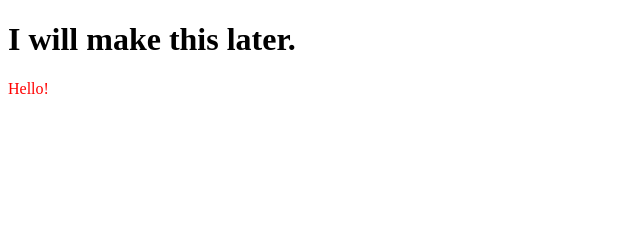
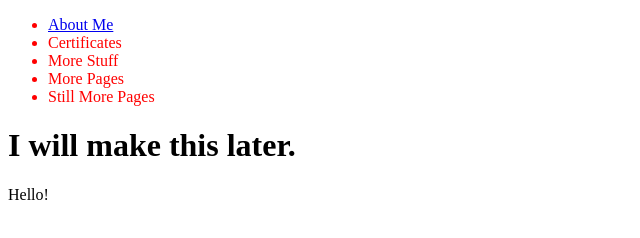
Before and after one commit to LAVineyard/LAVineyard.github.io, a plain HTML site: page index.html in a window 1280 px wide. Shown: the whole page, without its empty margins (0-640 px from the left). Drawn offline with Linux system fonts and the light colour scheme.

Commit message:
Addition of first page
not much changed

```diff
--- a/index.html
+++ b/index.html
@@ -1,11 +1,26 @@
 <!DOCTYPE html>
 <html lang="en">
     <head>
+
         <title>Logan Vineyard's Website (in progress)</title>
-        <link rel=stylesheet href="loganstyles.css">
+
+        <link rel=stylesheet href="indexstyles.css">
+
     </head>
+
     <body>
+        <div>
+            <ul class=pagelinks>
+                <li><a href="about-me.html">About Me</a></li>
+                <li>Certificates</li>
+                <li>More Stuff</li>
+                <li>More Pages</li>
+                <li>Still More Pages</li>
+            </ul>
+        </div>
         <h1>I will make this later.</h1>
+
         <div>Hello!</div>
+
     </body>
 </html>
--- a/loganstyles.css
+++ b/indexstyles.css
@@ -1,3 +1,3 @@
-body div {
+.pagelinks {
     color: red;
 }
```
Also changed, not shown: about-me.html (added, +18 -0 lines).
